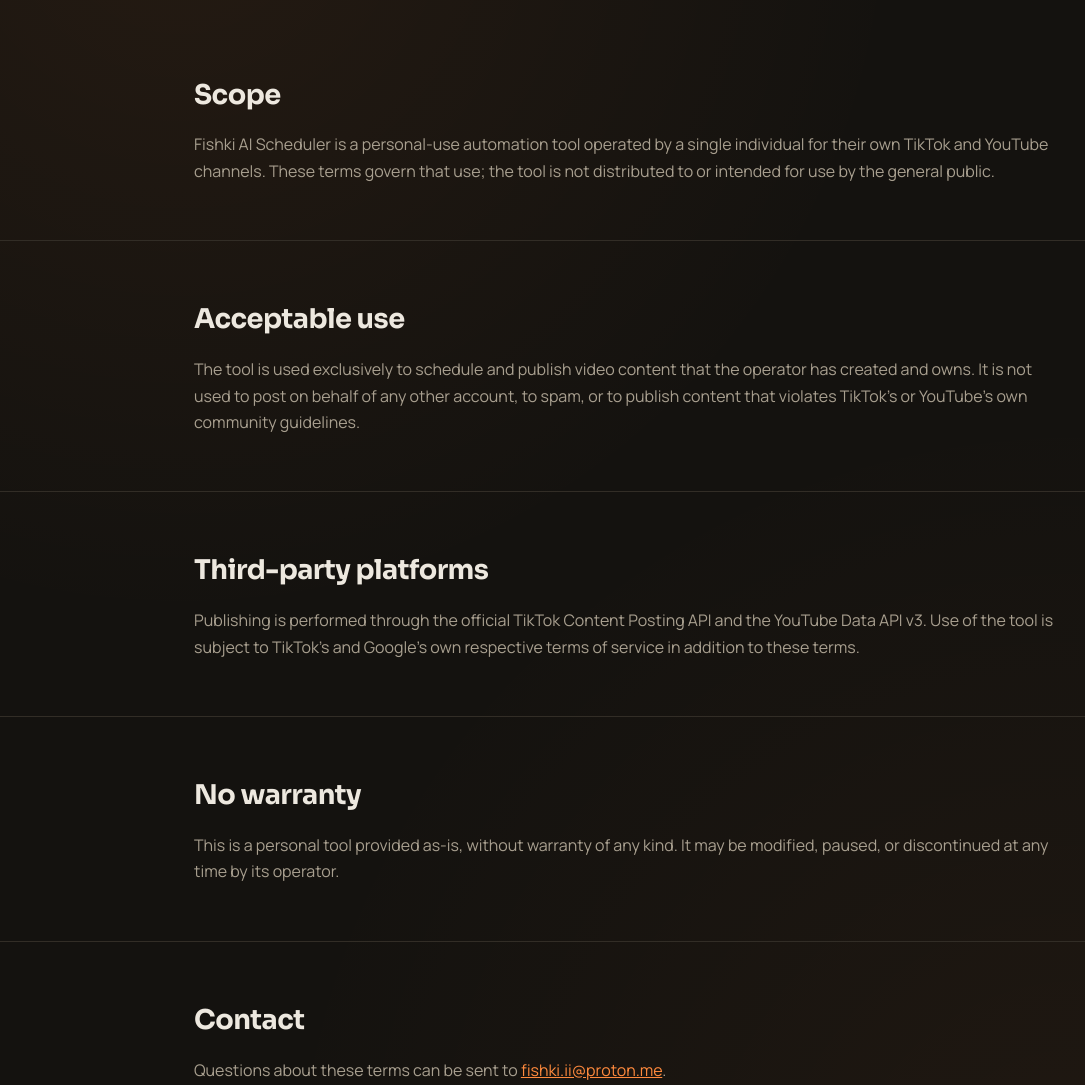
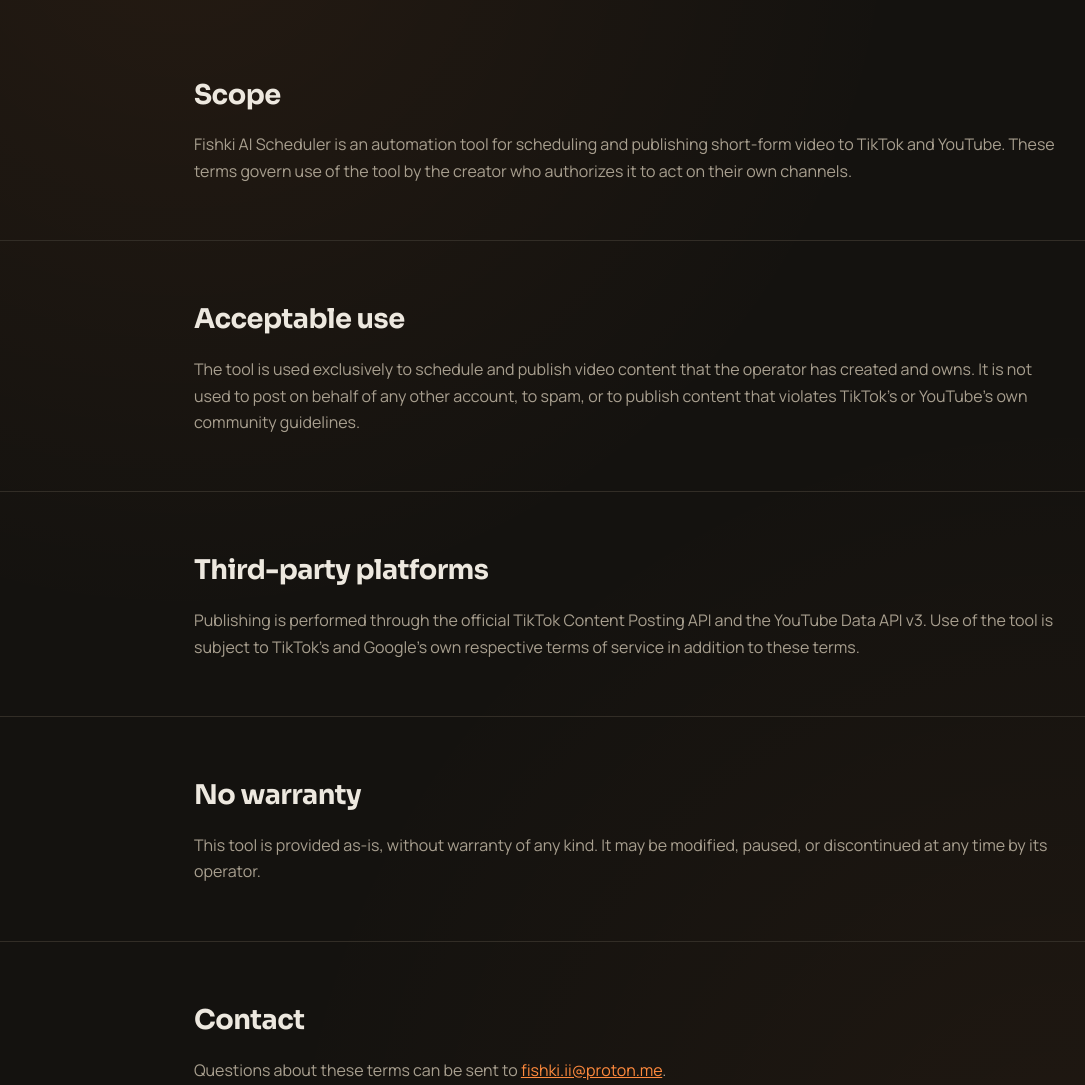
Before and after one commit to prbnPRO/fishki-ai-legal, a plain HTML site: page terms.html in a window 1280 px wide. Shown: the part 226-1311 px from the top of the page, without its empty margins (10-1095 px from the left). Drawn offline with Linux system fonts and the light colour scheme.

Commit message:
Revise terms for Fishki AI Scheduler usage

```diff
--- a/terms.html
+++ b/terms.html
@@ -31,7 +31,7 @@
 <section>
   <div class="wrap">
     <h2>Scope</h2>
-    <p>Fishki AI Scheduler is a personal-use automation tool operated by a single individual for their own TikTok and YouTube channels. These terms govern that use; the tool is not distributed to or intended for use by the general public.</p>
+    <p>Fishki AI Scheduler is an automation tool for scheduling and publishing short-form video to TikTok and YouTube. These terms govern use of the tool by the creator who authorizes it to act on their own channels.</p>
   </div>
 </section>
 
@@ -52,7 +52,7 @@
 <section>
   <div class="wrap">
     <h2>No warranty</h2>
-    <p>This is a personal tool provided as-is, without warranty of any kind. It may be modified, paused, or discontinued at any time by its operator.</p>
+    <p>This tool is provided as-is, without warranty of any kind. It may be modified, paused, or discontinued at any time by its operator.</p>
   </div>
 </section>
 
```
